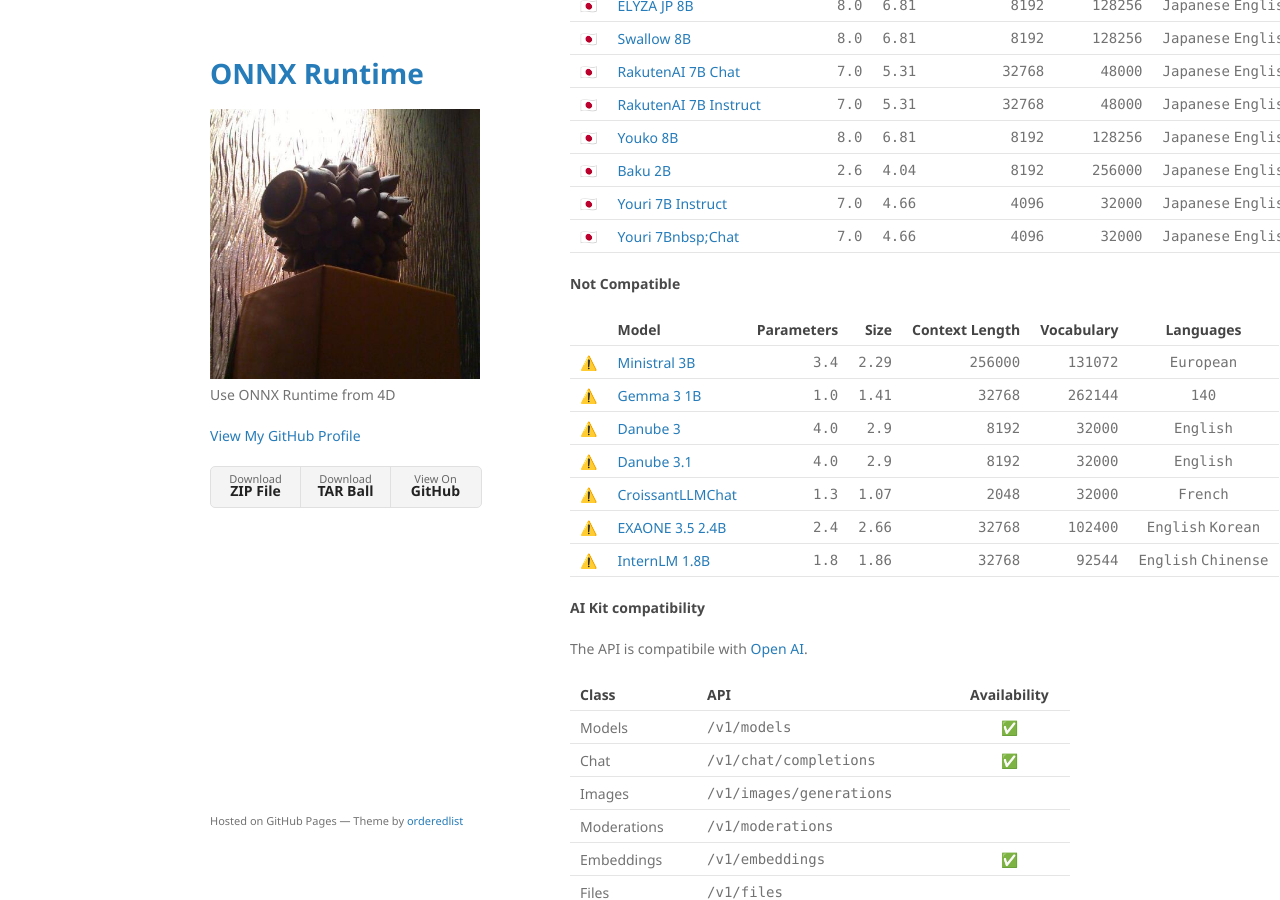
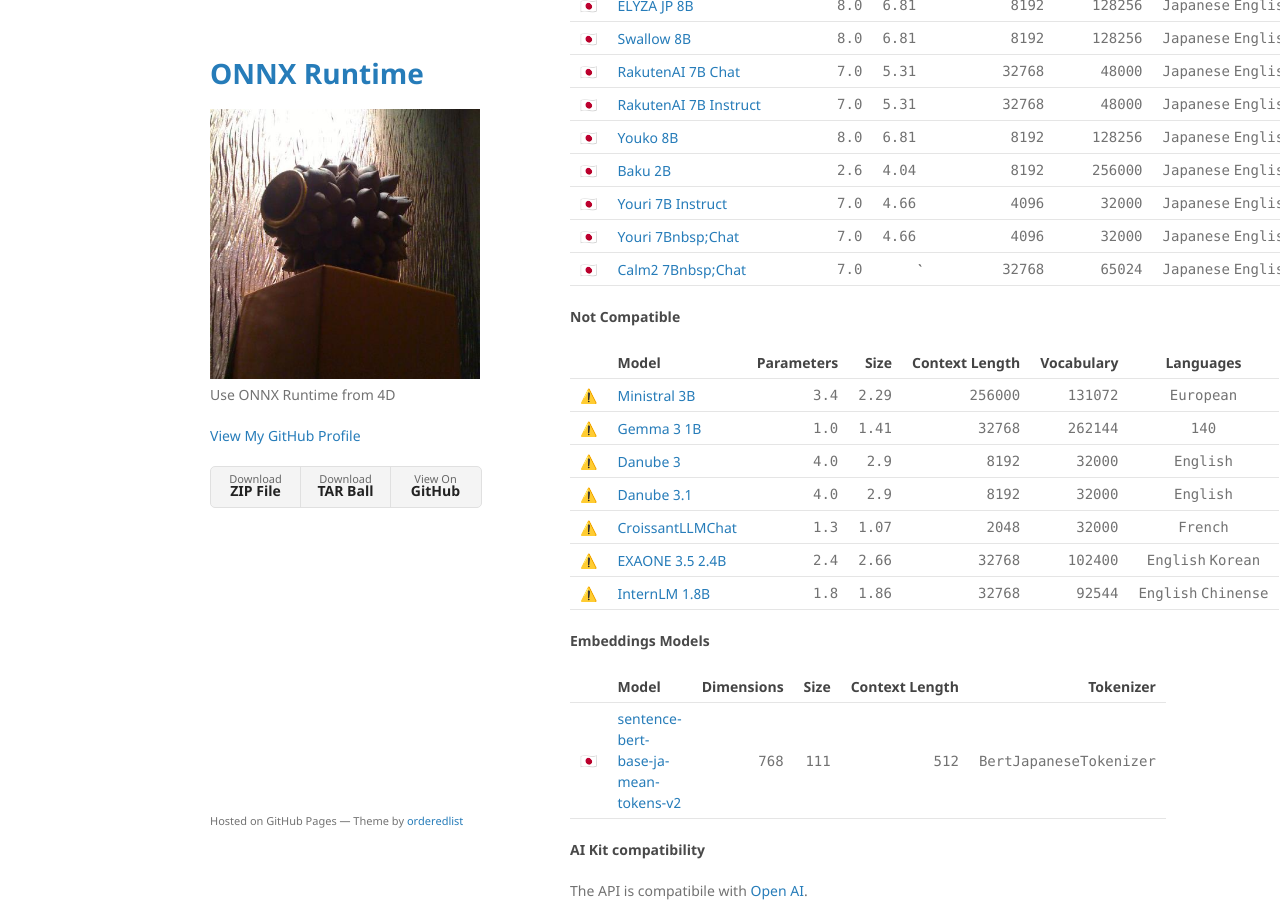
Before and after one commit to miyako/onnx-genai, a Jekyll site: the page built from index.md, in a window 1280 px wide and 900 px high, scrolled down 5062 px. Built offline with Jekyll 4.4.1, drawn with Linux system fonts in a browser that asks for light colours; some of the changed text lies outside the part shown.

Commit message:
Update index.md

````diff
--- a/index.md
+++ b/index.md
@@ -223,7 +223,7 @@
     --tag serve
 ```
 
-#### Models
+#### Chat Completion Models
 
 ||Model|Parameters|Size|Context&nbsp;Length|Vocabulary|Languages|
 |-|-|-:|-:|-:|-:|:-:|
@@ -249,6 +249,7 @@
 |🇯🇵|[Baku&nbsp;2B](https://huggingface.co/keisuke-miyako/gemma-2-baku-2b-it-onnx-int4-cpu)|`2.6`|`4.04`|`8192`|`256000`|`Japanese`&nbsp;`English`
 |🇯🇵|[Youri&nbsp;7B&nbsp;Instruct](https://huggingface.co/keisuke-miyako/youri-7b-instruction-onnx-int4-cpu)|`7.0`|`4.66`|`4096`|`32000`|`Japanese`&nbsp;`English`
 |🇯🇵|[Youri&nbsp;7Bnbsp;Chat](https://huggingface.co/keisuke-miyako/youri-7b-chat-onnx-int4-cpu)|`7.0`|`4.66`|`4096`|`32000`|`Japanese`&nbsp;`English`
+|🇯🇵|[Calm2&nbsp;7Bnbsp;Chat](https://huggingface.co/keisuke-miyako/calm2-7b-chat-onnx)|`7.0`|``|`32768`|`65024`|`Japanese`&nbsp;`English`
 
 #### Not Compatible
 
@@ -262,6 +263,13 @@
 |⚠️|[EXAONE&nbsp;3.5&nbsp;2.4B](https://huggingface.co/keisuke-miyako/EXAONE-3.5-2.4B-Instruct-onnx-int4-cpu)|`2.4`|`2.66`|`32768`|`102400`|`English`&nbsp;`Korean`
 |⚠️|[InternLM&nbsp;1.8B](https://huggingface.co/keisuke-miyako/internlm2_5-1_8b-chat-onnx-in4-cpu)|`1.8`|`1.86`|`32768`|`92544`|`English`&nbsp;`Chinense`
 
+#### Embeddings Models
+
+||Model|Dimensions|Size|Context&nbsp;Length|Tokenizer
+|-|-|-:|-:|-:|-:|
+|🇯🇵|[sentence-bert-base-ja-mean-tokens-v2](https://huggingface.co/keisuke-miyako/sentence-bert-base-ja-mean-tokens-v2-onnx/blob/main/config.json)|`768`|`111`|`512`|`BertJapaneseTokenizer`|
+
+
 #### AI Kit compatibility
 
 The API is compatibile with [Open AI](https://platform.openai.com/docs/api-reference/embeddings).
````
